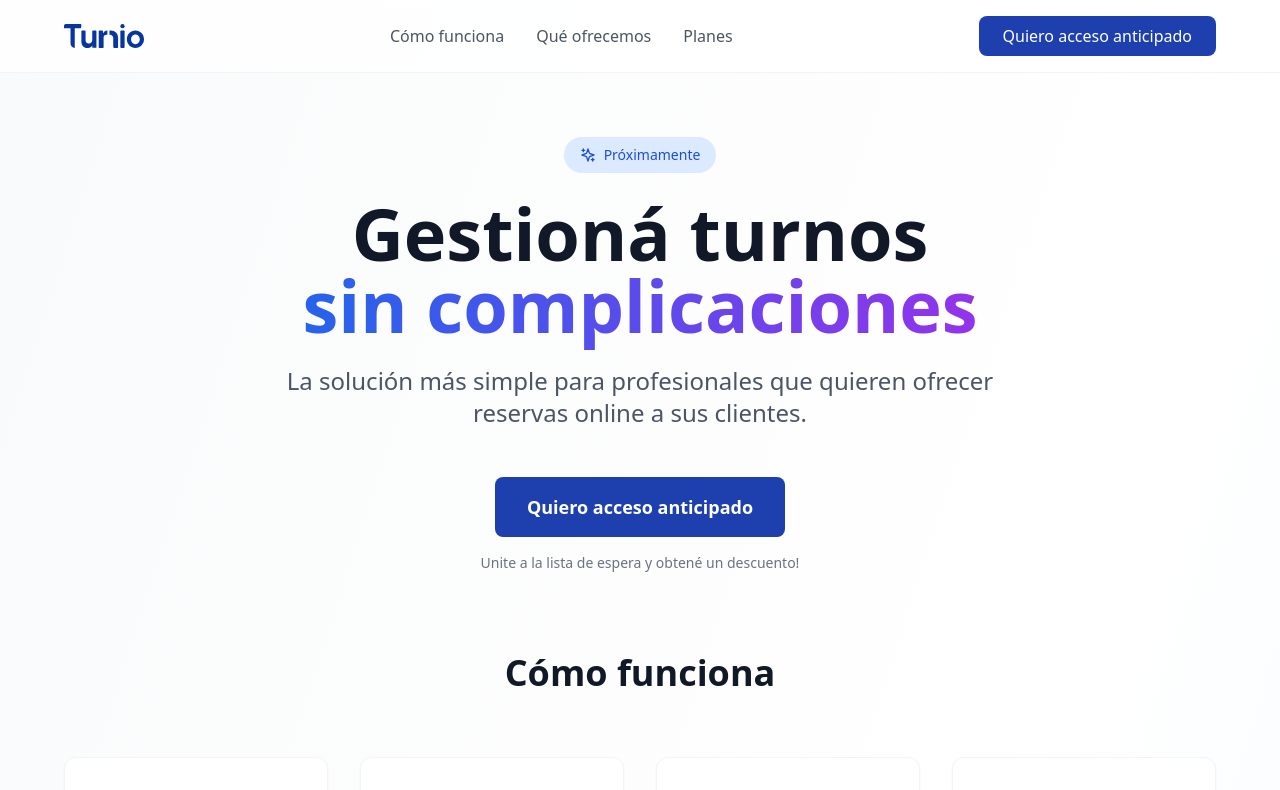
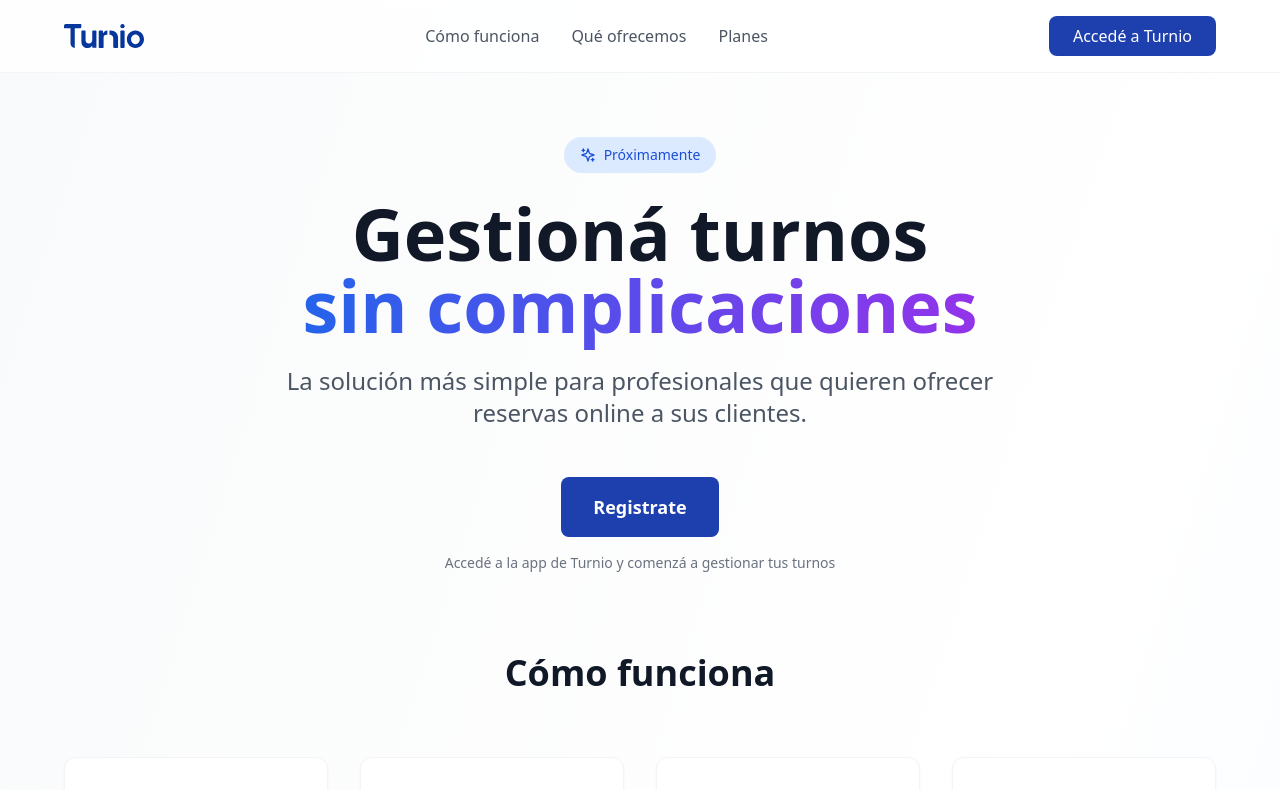
Before and after one commit to RebaseIT/rebaseit-turnio-web, a React (Vite) app: page / in a window 1280 px wide. Shown: the top 790 px of the page. Built offline with nearby package versions, Linux system fonts and the light colour scheme; no server answers.

Commit message:
Changing wording

```diff
--- a/src/App.tsx
+++ b/src/App.tsx
@@ -80,13 +80,10 @@ function App() {
             className="bg-blue-800 text-white px-6 py-2 rounded-lg hover:bg-blue-700 transition-colors"
             onClick={(e) => {
               e.preventDefault();
-              document.getElementById('signup')?.scrollIntoView({
-                behavior: 'smooth',
-                block: 'start'
-              });
+              window.open('https://turnio.app.rebaseit.tech/', '_blank');
             }}
           >
-            Quiero acceso anticipado
+            Accedé a Turnio
           </a>}
         </div>
       </header>
@@ -123,16 +120,13 @@ function App() {
                   className="inline-flex items-center gap-2 bg-blue-800 text-white px-8 py-4 rounded-lg hover:bg-blue-700 transition-colors text-lg font-semibold"
                   onClick={(e) => {
                     e.preventDefault();
-                    document.getElementById('signup')?.scrollIntoView({
-                      behavior: 'smooth',
-                      block: 'start'
-                    });
+                    window.open('https://turnio.app.rebaseit.tech/register', '_blank');
                   }}
                 >
-                  Quiero acceso anticipado
+                  Registrate
                 </a>
                 <p className="text-gray-500 text-sm mt-4">
-                  Unite a la lista de espera y obtené un descuento!
+                  Accedé a la app de Turnio y comenzá a gestionar tus turnos
                 </p>
               </div>
 
--- a/src/components/SignupPage.tsx
+++ b/src/components/SignupPage.tsx
@@ -175,7 +175,7 @@ export function SignupPage() {
       </h1>
 
       <p className="text-lg sm:text-xl text-gray-600 max-w-xl mx-auto leading-relaxed px-4">
-      Anotate para recibir acceso anticipado y un descuento por los primeros tres meses!
+      Anotate para recibir un descuento por los primeros tres meses!
       </p>
     </div>
 
@@ -281,7 +281,7 @@ export function SignupPage() {
           disabled={isLoading}
           className="w-full bg-blue-800 text-white py-2.5 sm:py-3 px-4 sm:px-6 rounded-lg font-semibold text-sm sm:text-base hover:bg-blue-700 disabled:opacity-50 disabled:cursor-not-allowed transition-colors"
         >
-          {isLoading ? 'Enviando...' : 'Registrarme'}
+          {isLoading ? 'Enviando...' : 'Obtener descuento'}
         </button>
       </form>
     </div>
```
